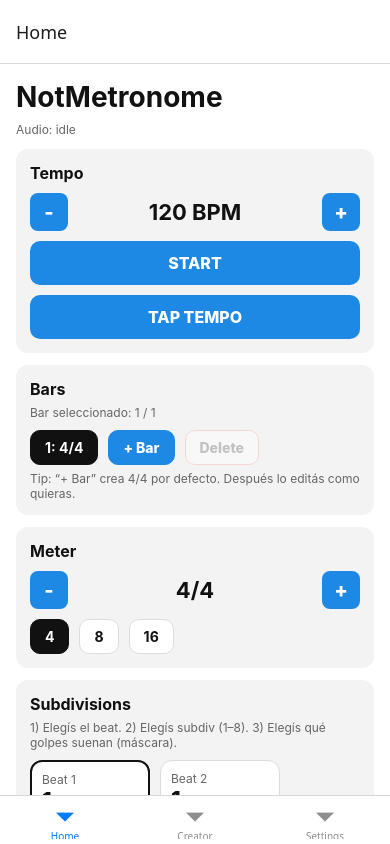
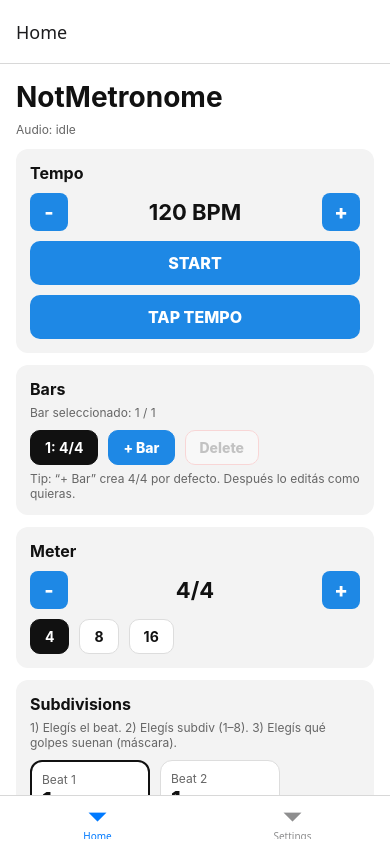
Before and after one commit to gonzalogmercado-lang/NotMetronome, a React Native app: screen /Tabs in a window 390 px wide. Built offline with nearby package versions, Linux system fonts and the light colour scheme.

Commit message:
Remove Creator tab from bottom navigation

```diff
--- a/src/navigation/TabsNavigator.tsx
+++ b/src/navigation/TabsNavigator.tsx
@@ -1,12 +1,10 @@
 import { createBottomTabNavigator } from "@react-navigation/bottom-tabs";
 
-import CreatorScreen from "../screens/Creator/CreatorScreen";
 import HomeScreen from "../screens/Home/HomeScreen";
 import SettingsScreen from "../screens/Settings/SettingsScreen";
 
 export type TabsParamList = {
   Home: undefined;
-  Creator: undefined;
   Settings: undefined;
 };
 
@@ -14,9 +12,8 @@ const Tab = createBottomTabNavigator<TabsParamList>();
 
 function TabsNavigator() {
   return (
-    <Tab.Navigator>
+    <Tab.Navigator id="root-tabs">
       <Tab.Screen name="Home" component={HomeScreen} />
-      <Tab.Screen name="Creator" component={CreatorScreen} />
       <Tab.Screen name="Settings" component={SettingsScreen} />
     </Tab.Navigator>
   );
```
